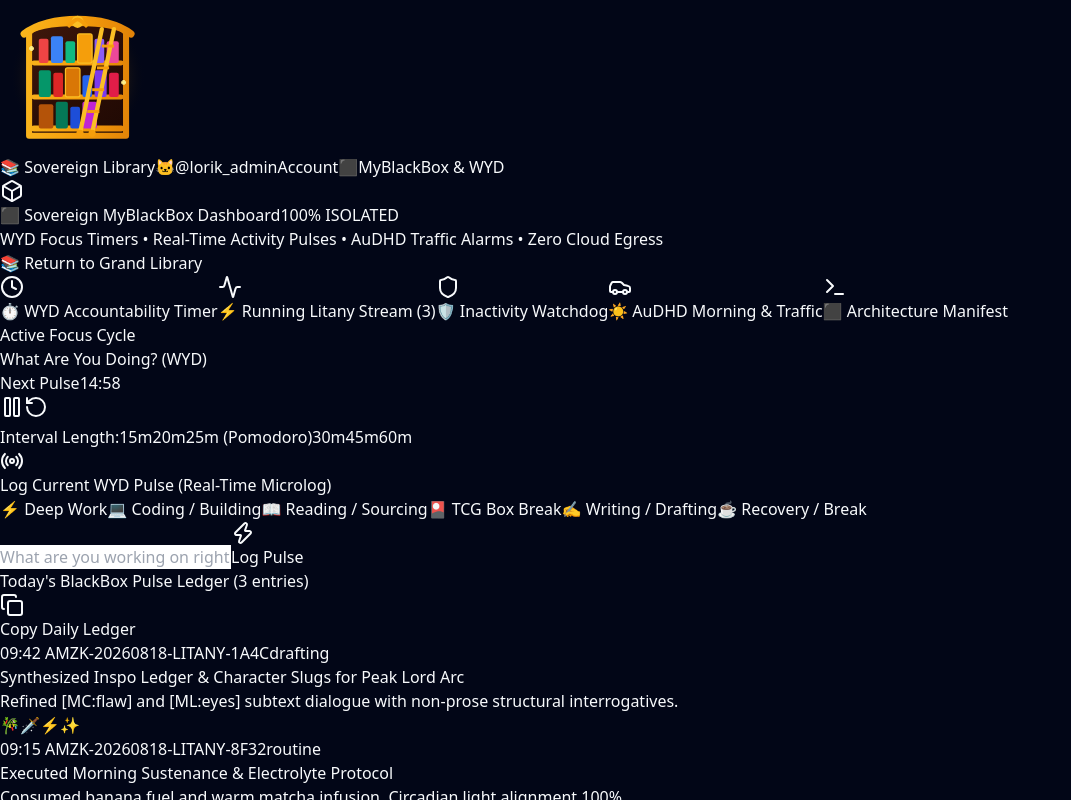
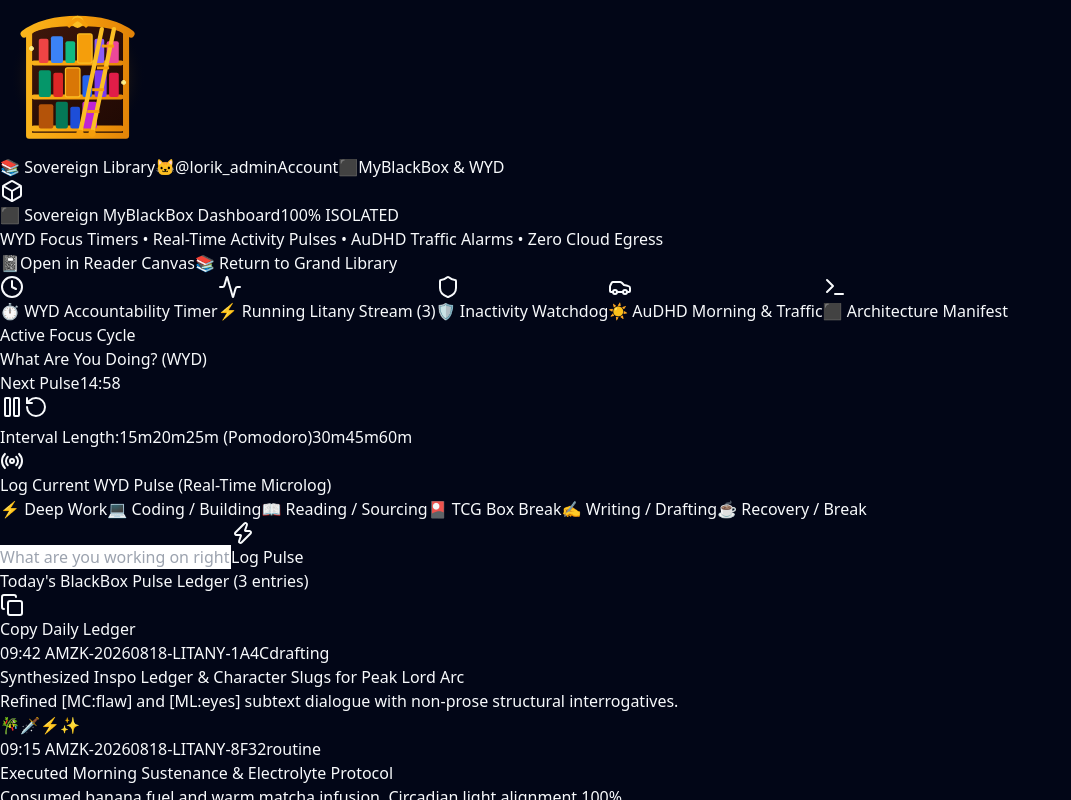
Before and after one commit to t3hkitty/anymd, a React (Vite) app: page / in a window 1280 px wide. Both pictures are taken after a click on the button "Open Sovereign Black Box Dashboard, Litany Pulse & WYD Timer". Shown: the top 800 px of the page, without its empty margins (0-1071 px from the left). Built offline with nearby package versions, Linux system fonts and the light colour scheme.

Commit message:
Integrate MyBlackBox Daily Journals as a first-class bookshelf collection with Reader Canvas deep-linking

```diff
--- a/src/App.tsx
+++ b/src/App.tsx
@@ -105,6 +105,7 @@ import {
   resetSandboxVault,
   type VaultMode
 } from './plugins/sandboxVaultPlugin';
+import { buildBlackBoxDailyJournalBook, loadRunningLitany } from './plugins/runningLitanyWatchdogPlugin';
 
 // Icons
 import {
@@ -115,7 +116,12 @@ const HAS_SEEN_ONBOARDING_KEY = 'lc_md_has_seen_onboarding_v3';
 
 export function App() {
   const [vaultMode, setVaultMode] = useState<VaultMode>(getSavedVaultMode);
-  const [books, setBooks] = useState<Book[]>(() => loadBooksForVault(getSavedVaultMode()));
+  const [books, setBooks] = useState<Book[]>(() => {
+    const loaded = loadBooksForVault(getSavedVaultMode());
+    const todayJournal = buildBlackBoxDailyJournalBook(loadRunningLitany());
+    const hasJournal = loaded.some(b => b.id === todayJournal.id);
+    return hasJournal ? loaded : [todayJournal, ...loaded];
+  });
   const [activeBookId, setActiveBookId] = useState<string>(() => books[0]?.id || SAMPLE_BOOKS[0].id);
   const [activeView, setActiveView] = useState<'library' | 'split' | 'reader' | 'stream' | 'sidecar' | 'community' | 'blackbox'>('split');
   const [activeFilterTag, setActiveFilterTag] = useState<string | null>(null);
@@ -1145,7 +1151,26 @@ date_cataloged: "${new Date().toISOString()}"
         {/* Sovereign MyBlackBox Full Dashboard View */}
         {activeView === 'blackbox' && (
           <div className="w-full min-h-[calc(100vh-140px)]">
-            <MyBlackBoxView onBackToLibrary={() => setActiveView('library')} />
+            <MyBlackBoxView
+              onBackToLibrary={() => setActiveView('library')}
+              onOpenJournalInReader={(journalBookId) => {
+                const journalBook = buildBlackBoxDailyJournalBook(loadRunningLitany());
+                const targetId = journalBookId || journalBook.id;
+                handleUpdateBooks(prev => {
+                  const exists = prev.some(b => b.id === targetId);
+                  return exists ? prev.map(b => b.id === targetId ? journalBook : b) : [journalBook, ...prev];
+                });
+                setActiveBookId(targetId);
+                setActiveView('split');
+              }}
+              onSyncPulsesToBookshelf={(pulses) => {
+                const journalBook = buildBlackBoxDailyJournalBook(pulses);
+                handleUpdateBooks(prev => {
+                  const exists = prev.some(b => b.id === journalBook.id);
+                  return exists ? prev.map(b => b.id === journalBook.id ? journalBook : b) : [journalBook, ...prev];
+                });
+              }}
+            />
           </div>
         )}
       </main>
--- a/src/components/LibraryGridPluginView.tsx
+++ b/src/components/LibraryGridPluginView.tsx
@@ -93,6 +93,13 @@ export const LibraryGridPluginView: React.FC<LibraryGridPluginViewProps> = ({
 
   const [curatedCollections, setCuratedCollections] = useState<CuratedCollection[]>([
     {
+      id: 'blackbox-journals',
+      name: '📓 MyBlackBox Daily Journals',
+      icon: '📓',
+      description: 'Daily WYD focus intervals, running litany pulses, and captain logs',
+      itemIds: ['journal-2026-08-18', 'journal-today']
+    },
+    {
       id: 'pop-collection',
       name: 'Pop Collection & Collectibles',
       icon: '🏛️',
@@ -138,6 +145,7 @@ export const LibraryGridPluginView: React.FC<LibraryGridPluginViewProps> = ({
   };
 
   const getItemIcon = (b: Book): string => {
+    if (b.title.includes('Journal') || b.title.includes('BlackBox') || b.id.startsWith('journal-')) return '📓';
     if (b.title.includes('The Dress') || b.id.includes('dress')) return '👗';
     if (b.title.includes('Doge') || b.id.includes('doge')) return '🐕';
     if (b.title.includes('Spider-Man') || b.title.includes('Batman') || b.title.includes('X-Men') || b.title.includes('Comic') || b.sidecarMarkdown.includes('comic-book')) return '🦸‍♂️';
--- a/src/components/MyBlackBoxView.tsx
+++ b/src/components/MyBlackBoxView.tsx
@@ -30,9 +30,15 @@ import {
 
 interface MyBlackBoxViewProps {
   onBackToLibrary: () => void;
+  onOpenJournalInReader?: (journalBookId: string) => void;
+  onSyncPulsesToBookshelf?: (pulses: LitanyPulseEntry[]) => void;
 }
 
-export const MyBlackBoxView: React.FC<MyBlackBoxViewProps> = ({ onBackToLibrary }) => {
+export const MyBlackBoxView: React.FC<MyBlackBoxViewProps> = ({
+  onBackToLibrary,
+  onOpenJournalInReader,
+  onSyncPulsesToBookshelf
+}) => {
   const [activeTab, setActiveTab] = useState<'wyd' | 'litany' | 'watchdog' | 'morning' | 'spec'>('wyd');
 
   // 1. WYD Timer Engine State
@@ -136,6 +142,7 @@ export const MyBlackBoxView: React.FC<MyBlackBoxViewProps> = ({ onBackToLibrary
     const updated = [newPulse, ...litanyEntries];
     setLitanyEntries(updated);
     saveRunningLitany(updated);
+    onSyncPulsesToBookshelf?.(updated);
     setWydInputText('');
     setIdleSeconds(0);
     setWydRemainingSeconds(wydIntervalMinutes * 60);
@@ -185,12 +192,26 @@ export const MyBlackBoxView: React.FC<MyBlackBoxViewProps> = ({ onBackToLibrary
           </div>
         </div>
 
+        <div className="flex items-center space-x-2.5 flex-wrap gap-2">
+          <button
+            onClick={() => {
+              const dateStr = new Date().toISOString().split('T')[0];
+              onOpenJournalInReader?.(`journal-${dateStr}`);
+            }}
+            className="px-4 py-2 rounded-xl bg-emerald-600 hover:bg-emerald-500 text-white font-extrabold text-xs shadow-lg shadow-emerald-600/20 transition-all flex items-center space-x-1.5"
+            title="Open Today's BlackBox Daily Journal in Sovereign Reader Canvas"
+          >
+            <span>📓</span>
+            <span>Open in Reader Canvas</span>
+          </button>
+
           <button
             onClick={onBackToLibrary}
             className="px-4 py-2 rounded-xl bg-amber-500 hover:bg-amber-400 text-slate-950 font-extrabold text-xs shadow-md transition-all flex items-center space-x-1.5"
           >
             <span>📚 Return to Grand Library</span>
           </button>
+        </div>
       </div>
 
       {/* Navigation Sub-Tabs */}
--- a/src/plugins/runningLitanyWatchdogPlugin.ts
+++ b/src/plugins/runningLitanyWatchdogPlugin.ts
@@ -2,6 +2,8 @@
  * Running Litany, Inactivity Watchdog & AuDHD Morning Manager Plugin
  * Real-time continuous blackbox activity stream, idle watchdog & sleep/traffic synced alarm.
  */
+
+import type { Book, ResonanceEntry } from '../types/resonance';
 
 export interface LitanyPulseEntry {
   id: string;
@@ -159,3 +161,91 @@ export function saveAuDhdMorningSettings(settings: AuDhdMorningSettings): void {
     console.error('Failed to save AuDHD morning settings:', err);
   }
 }
+
+/**
+ * Creates or updates today's Sovereign BlackBox Daily Journal Book for the Grand Bookshelf
+ */
+export function buildBlackBoxDailyJournalBook(
+  pulses: LitanyPulseEntry[],
+  date: Date = new Date()
+): Book {
+  const dateStr = date.toISOString().split('T')[0];
+  const dateDisplay = date.toLocaleDateString('en-US', { month: 'long', day: 'numeric', year: 'numeric' });
+  const bookId = `journal-${dateStr}`;
+
+  const pulsesMarkdown = pulses
+    .map(p => `- **[${p.formattedTime}]** \`[${p.activityType.toUpperCase()}]\` **${p.headline}**\n  ${p.bodySnippet ? `> ${p.bodySnippet}\n` : ''}  *Serial: \`${p.zettelSerial}\` • Tags: ${p.tags.map(t => `#${t}`).join(' ')}*`)
+    .join('\n\n');
+
+  const sidecarMarkdown = `---
+title: "📓 BlackBox Daily Journal • ${dateDisplay}"
+author: "MyBlackBox Captain's Log"
+media_type: "journal"
+date: "${dateStr}"
+total_pulses: ${pulses.length}
+tags: ["journal", "daily-log", "blackbox", "captains-log", "wyd-stream"]
+---
+
+# 📓 BlackBox Daily Journal • ${dateDisplay}
+
+> **Log Type:** \`CAPTAIN'S LOG / DAILY PULSE\` &bull; **Status:** \`IMMUTABLE VAULT LOG\`
+> **Date:** \`${dateStr}\` &bull; **Entries Logged:** \`${pulses.length}\`
+
+---
+
+## 📑 Daily Pulse Stream & WYD Check-Ins
+
+${pulsesMarkdown || '*No pulses recorded for this date yet. Use MyBlackBox WYD timer or Litany Pulse to log activities.*'}
+
+---
+
+## 📝 End of Day Synthesis & Reflection
+
+*Reflect on today's high-intensity flow states, breakthroughs, reading chapters, and break pulls.*
+`;
+
+  const resonanceStream: ResonanceEntry[] = pulses.map((p, idx) => ({
+    id: `res-journal-${p.id}`,
+    timestamp: p.timestamp,
+    formattedDate: dateStr,
+    progressPercent: pulses.length > 1 ? Math.round((idx / (pulses.length - 1)) * 100) : 100,
+    category: `BlackBox: ${p.activityType.toUpperCase()}`,
+    rawText: `[${p.formattedTime}] ${p.headline}`,
+    cfi: `cfi:journal:${idx}`,
+    chapterTitle: `Pulse ${idx + 1}: ${p.headline.slice(0, 30)}...`,
+    paragraphIndex: idx,
+    paragraphSnippet: p.bodySnippet || p.headline,
+    intensityScore: p.intensity,
+    reactionImageUrl: 'https://images.unsplash.com/photo-1544716278-ca5e3f4abd8c?w=600&auto=format&fit=crop&q=80',
+    reactionGifCaption: p.headline,
+    emojiReactions: p.emojiBurst.length > 0 ? p.emojiBurst : ['📓', '⚡']
+  }));
+
+  const morningPulses = pulses.filter(p => p.formattedTime.includes('AM'));
+  const afternoonPulses = pulses.filter(p => p.formattedTime.includes('PM'));
+
+  return {
+    id: bookId,
+    title: `📓 BlackBox Daily Journal • ${dateDisplay}`,
+    author: "Captain's Log (MyBlackBox)",
+    coverColor: '#0f172a',
+    coverImageUrl: 'https://images.unsplash.com/photo-1544716278-ca5e3f4abd8c?w=600&auto=format&fit=crop&q=80',
+    totalChapters: 2,
+    currentChapterIndex: 0,
+    currentParagraphIndex: 0,
+    sidecarMarkdown,
+    resonanceStream,
+    chapters: [
+      {
+        title: 'Morning Focus & Active Pulses',
+        cfiBase: 'epubcfi(/6/2[ch1]!)',
+        paragraphs: morningPulses.length > 0 ? morningPulses.map(p => `[${p.formattedTime}] ${p.headline} (${p.bodySnippet || ''})`) : ['Morning routine and initial system check-in.']
+      },
+      {
+        title: 'Afternoon & Evening WYD Stream',
+        cfiBase: 'epubcfi(/6/4[ch2]!)',
+        paragraphs: afternoonPulses.length > 0 ? afternoonPulses.map(p => `[${p.formattedTime}] ${p.headline} (${p.bodySnippet || ''})`) : ['Afternoon deep focus and break pulls.']
+      }
+    ]
+  };
+}
```
Lines whose indentation alone changed are shown as unchanged.
